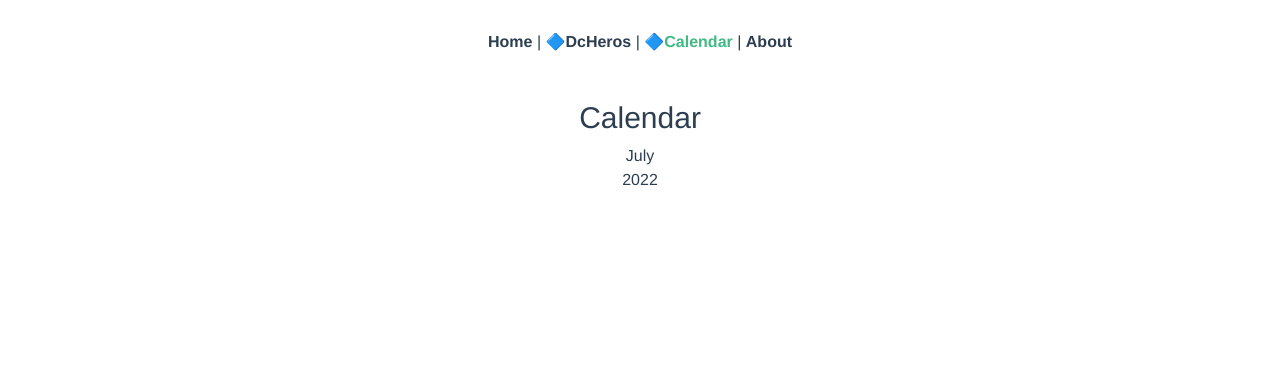
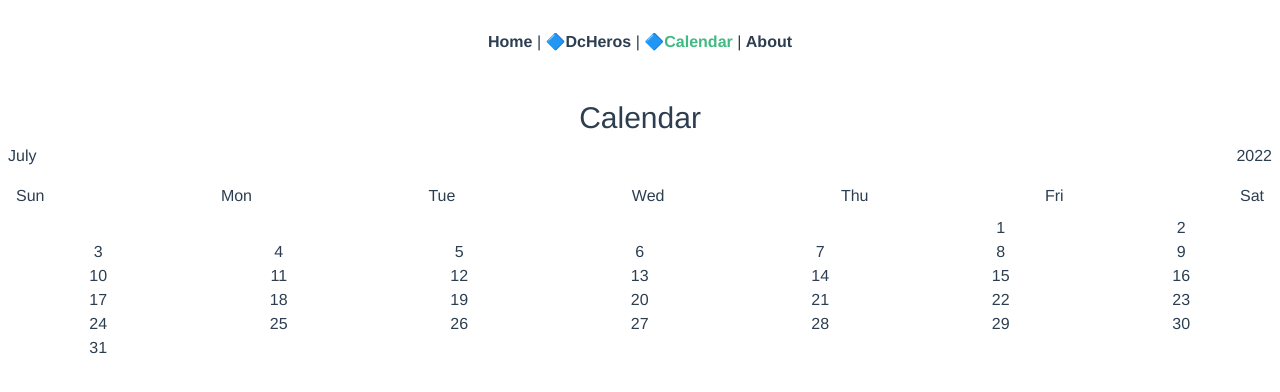
Before and after one commit to sgtao/bitfumesVue3Apps, a Vue app in the folder 11_vue-create-app/: page /Calendar in a window 1280 px wide. Shown: the top 392 px of the page. Built offline with nearby package versions, Linux system fonts and the light colour scheme.

Commit message:
update 11_vue-create for show days in currentMonth to Calendar App

```diff
--- a/11_vue-create-app/src/views/monthCalendar.vue
+++ b/11_vue-create-app/src/views/monthCalendar.vue
@@ -2,9 +2,30 @@
 <template>
     <div class="m-auto p-2">
         <h1 class="text-3xl my-2 text-center">Calendar</h1>
-        <section>
+        <section class="flex justify-between">
             <h2>{{ currentMonthName }}</h2>
             <h2>{{ currentYear }}</h2>
+        </section>
+        <section class="mt-2 flex justify-between">
+            <p class="m-2 text-center"
+                v-for="day in days" :key="day"
+            >
+                {{ day }}
+            </p>
+        </section>
+        <section class="flex flex-wrap">
+            <p
+                class="text-center"
+                style="width: 14.28%"
+                v-for="num in startDay()"
+                :key="num"
+            ></p>
+            <p
+                class="text-center"
+                style="width: 14.28%"
+                v-for="num in daysInMonth()"
+                :key="num"
+            >{{num}}</p>
         </section>
     </div>
 </template>
@@ -22,14 +43,24 @@ export default {
         const days = ref(["Sun", "Mon", "Tue", "Wed", "Thu", "Fri", "Sat"]);
         // 月名の表示
         const currentMonthName = computed(() => {
-            console.log(currentYear.value, currentMonth.value) ;
             const calendarMonth = new Date(currentYear.value, currentMonth.value);
-            console.log(calendarMonth);
+            console.log(calendarMonth.toLocaleString("default", { month: "long"}));
             return calendarMonth.toLocaleString("default", { month: "long"});
         })
+        //
+        // 指定年月の１日目の曜日を取得
+        const startDay = () => {
+            const calendarDate = new Date(currentYear.value, currentMonth.value, 1);
+            console.log('startDay : ' + calendarDate.getDay());
+            return calendarDate.getDay();
+        };
+        // 指定年月の日数を取得
+        const daysInMonth = () => {
+            return new Date(currentYear.value, currentMonth.value + 1, 0).getDate();
+        };
         return {
             currentDate, currentMonth, currentYear, days,
-            currentMonthName,
+            currentMonthName, startDay, daysInMonth,
         }
     }
 }
```
Also changed, not shown: 11_vue-create-app/memos/12_Calendar.md (+1 -1 lines).
